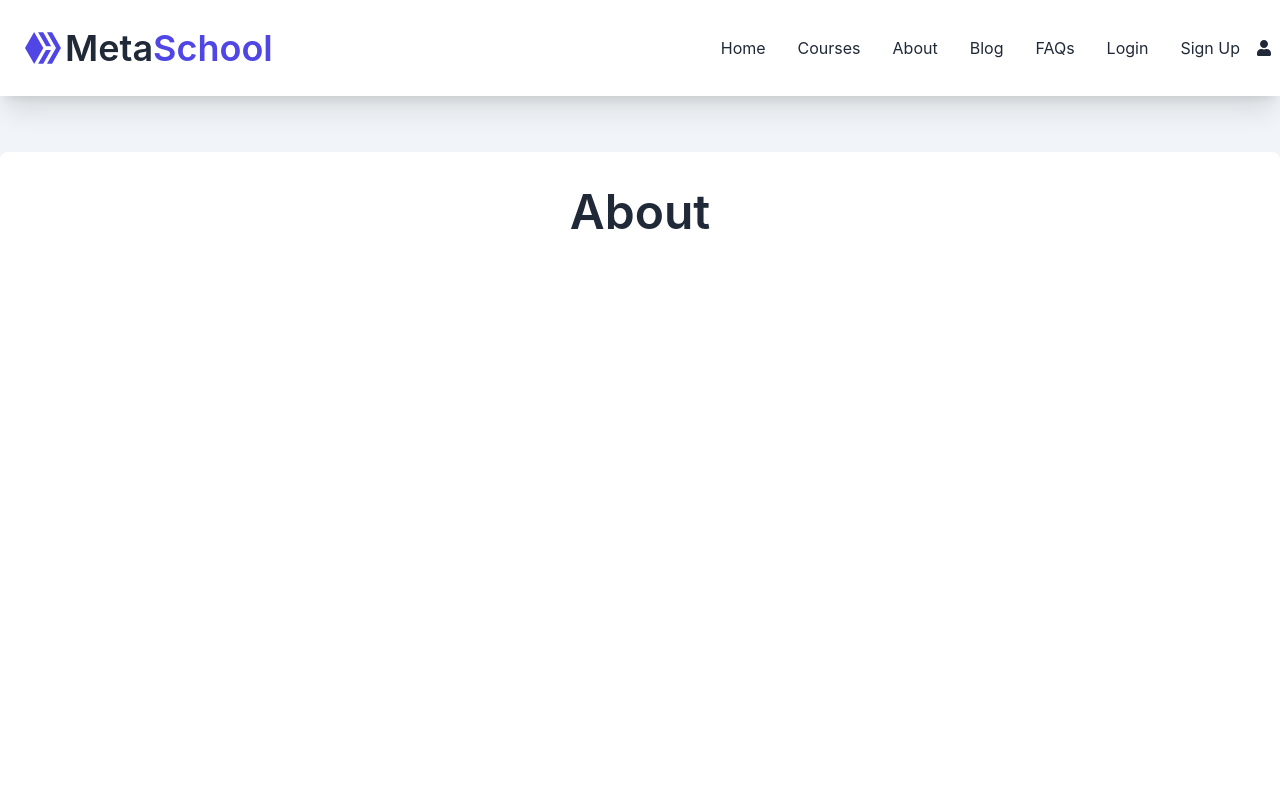
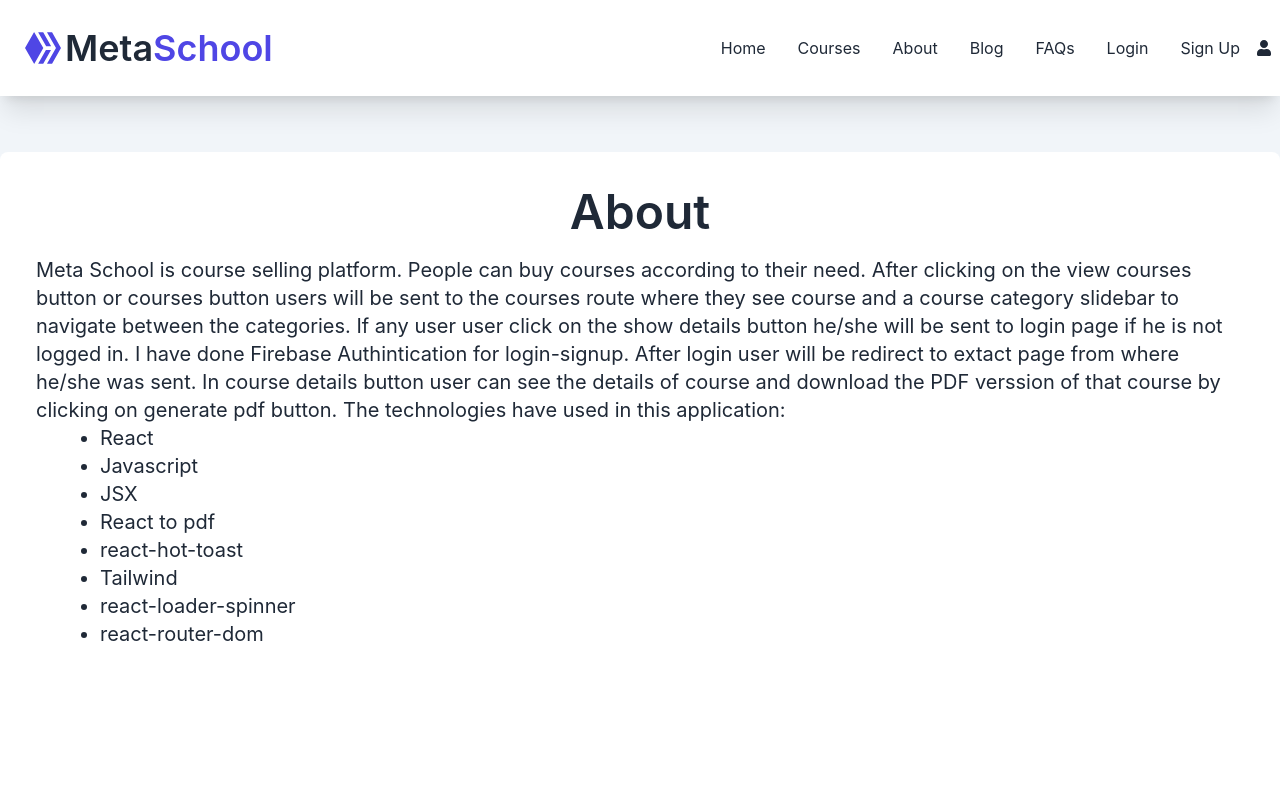
Before and after one commit to abirhasanop/meta-school, a React (Create React App) app: page /about in a window 1280 px wide. Shown: the top 800 px of the page. Built offline with nearby package versions, Linux system fonts and the light colour scheme; no server answers.

Commit message:
about us page complete

```diff
--- a/src/Component/About/About.js
+++ b/src/Component/About/About.js
@@ -7,6 +7,21 @@ const About = () => {
                 <header>
                     <h1 className='text-5xl text-center mb-5 font-semibold'>About</h1>
                 </header>
+                <section className='text-xl'>
+                    <p>
+                        Meta School is course selling platform. People can buy courses according to their need. After clicking on the view courses button or courses button users will be sent to the courses route where they see course and a course category slidebar to navigate between the categories. If any user user click on the show details button he/she will be sent to login page if he is not logged in. I have done Firebase Authintication for login-signup. After login user will be redirect to extact page from where he/she was sent. In course details button user can see the details of course and download the PDF verssion of that course by clicking on generate pdf button. The technologies have used in this application:
+                        <ul className='list-disc ml-16'>
+                            <li>React</li>
+                            <li>Javascript</li>
+                            <li>JSX</li>
+                            <li>React to pdf</li>
+                            <li>react-hot-toast</li>
+                            <li>Tailwind</li>
+                            <li>react-loader-spinner</li>
+                            <li>react-router-dom</li>
+                        </ul>
+                    </p>
+                </section>
             </div>
         </div>
     );
```
